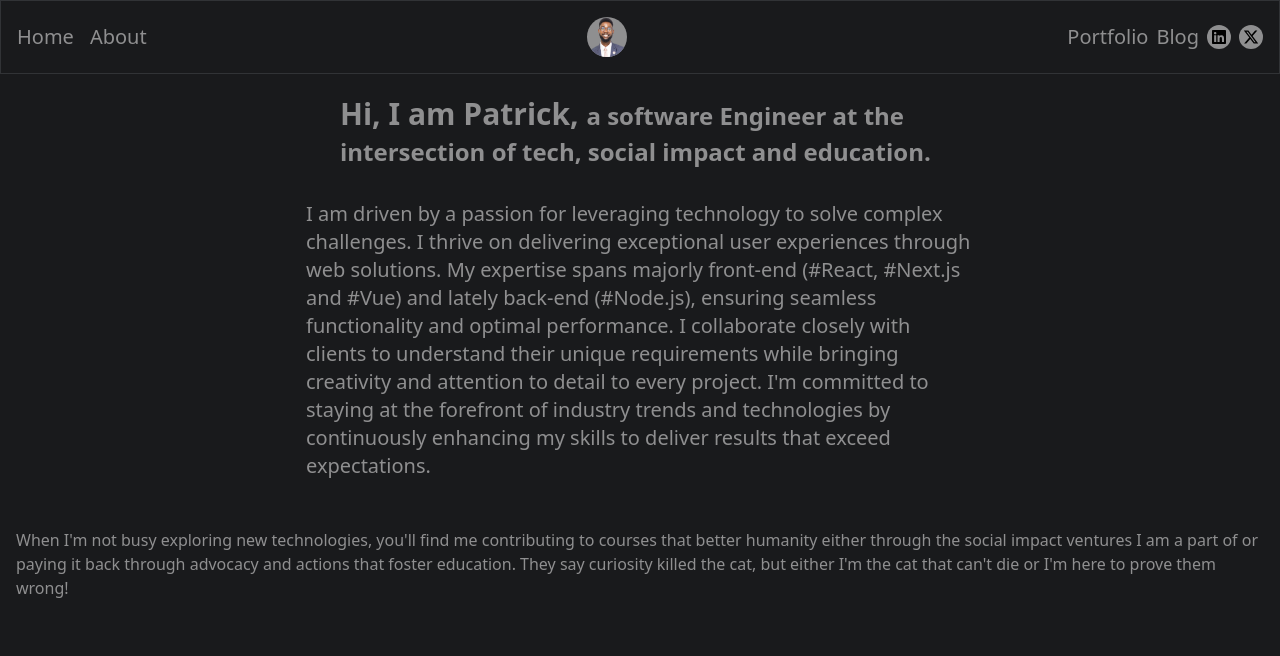
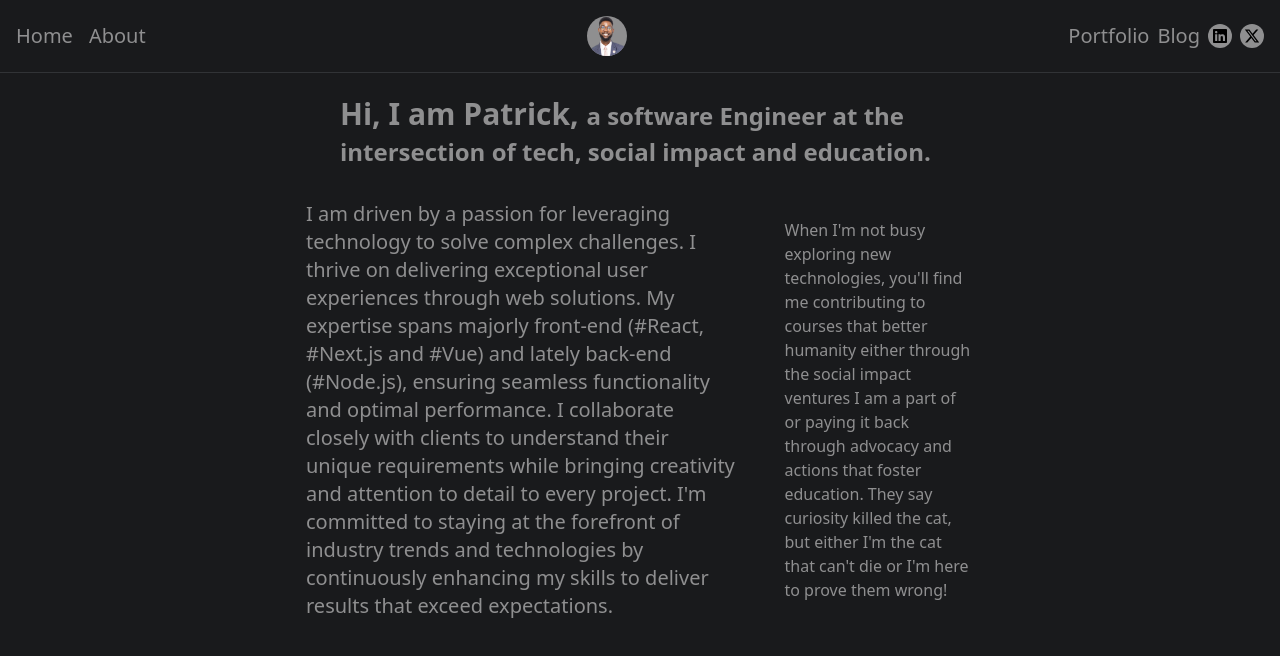
Before and after one commit to Patrick-Chukwu/Patrick-Chukwu, a React (Vite) app: page /about in a window 1280 px wide. Shown: the top 656 px of the page. Built offline with nearby package versions, Linux system fonts and the light colour scheme.

Commit message:
Add file

```diff
--- a/src/components/Navbar.jsx
+++ b/src/components/Navbar.jsx
@@ -13,7 +13,7 @@ const Navbar = () => {
         setIsOpen(false);
     };
   return (
-    <nav className='p-4 border border-bcolor bg-brand  fixed top-0 left-0 w-full z-50'>
+    <nav className='p-4 border-b border-bcolor bg-brand  fixed top-0 left-0 w-full z-50'>
       <div className='flex items-center justify-between'>
       <div className="hidden md:flex justify-between items-center gap-4">
             <Link to="/" className='font-medium text-xl hover:text-white'>Home</Link>
--- a/src/pages/About.jsx
+++ b/src/pages/About.jsx
@@ -8,19 +8,19 @@ const About = () => {
       <div className="flex flex-col items-center justify-start gap-4">
         <h2 className="text-3xl font-semibold w-[90%] max-w-[600px]">Hi, I am Patrick, <span className="text-2xl">a software Engineer at the intersection of tech, social impact and education.</span>
         </h2>
-        <div className="flex gap-4 justify-between items-center max-w-[700px]">
-        <p className="text-xl font-medium p-4">
+        <div className="flex flex-col md:flex-row gap-4 justify-between items-center max-w-[700px]">
+        <p className="text-xl font-medium p-4 text-left">
 
 I am driven by a passion for leveraging technology to solve complex challenges. I thrive on delivering exceptional user experiences through web solutions. My expertise spans majorly front-end (#React, #Next.js and #Vue)  and lately back-end (#Node.js), ensuring seamless functionality and optimal performance.
 
 I collaborate closely with clients to understand their unique requirements while bringing creativity and attention to detail to every project. I'm committed to staying at the forefront of industry trends and technologies by continuously enhancing my skills to deliver results that exceed expectations.
 
 </p>
-
-        </div>
-        <p className="p-4">When I'm not busy exploring new technologies, you'll find me contributing to courses that better humanity either through the social impact ventures I am a part of or paying it back through advocacy and actions that foster education.
+<p className="p-4">When I'm not busy exploring new technologies, you'll find me contributing to courses that better humanity either through the social impact ventures I am a part of or paying it back through advocacy and actions that foster education.
 
 They say curiosity killed the cat, but either I'm the cat that can't die or I'm here to prove them wrong!</p>
+        </div>
+
       </div>
     </div>
   )
```
